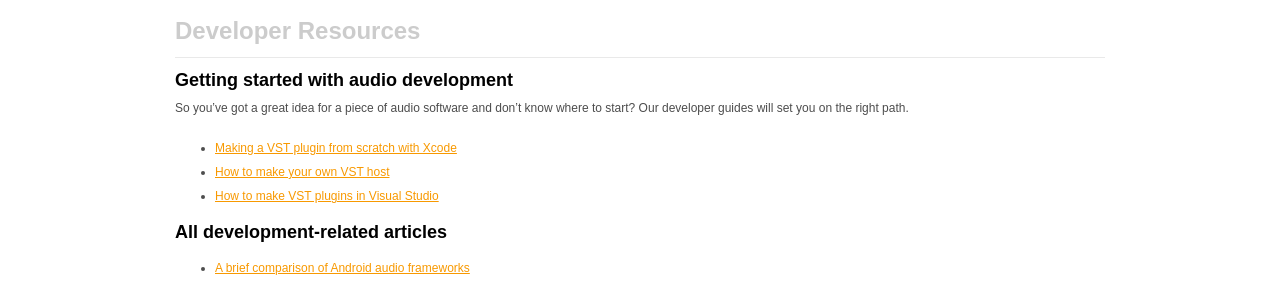
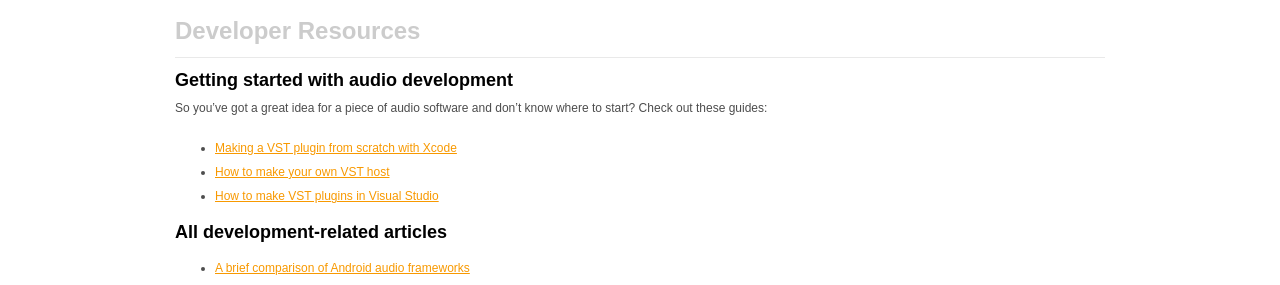
Before and after one commit to teragonaudio/Website, a Jekyll site: the page built from developers.md, in a window 1280 px wide. Shown: the part 136-421 px from the top of the page. Built offline with Jekyll 4.4.1, drawn with Linux system fonts in a browser that asks for light colours.

Commit message:
Shorter string for list description

```diff
--- a/developers.md
+++ b/developers.md
@@ -7,7 +7,7 @@ Getting started with audio development
 --------------------------------------
 
 So you've got a great idea for a piece of audio software and don't know where
-to start? Our developer guides will set you on the right path.
+to start? Check out these guides:
 
 <ul class="posts">
   {% for post in site.tags.Intro %}
```
